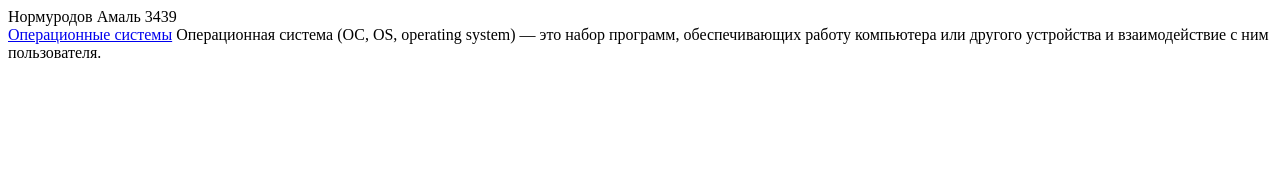
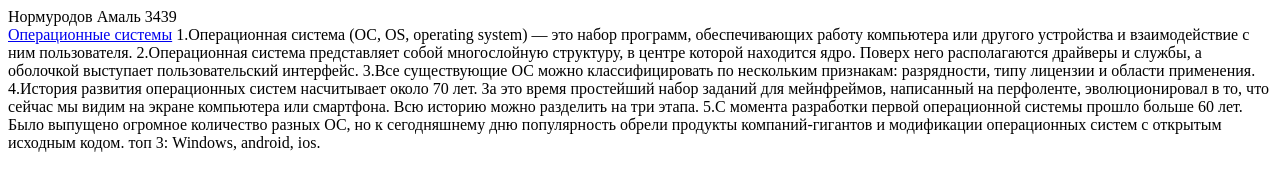
Before and after one commit to Amalchik172008/04.09, a plain HTML site: page index.html in a window 1280 px wide. Drawn offline with Linux system fonts and the light colour scheme.

Commit message:
Update index.html

```diff
--- a/index.html
+++ b/index.html
@@ -10,5 +10,11 @@
     <br>
     <a href="oper.html">Операционные системы</a>
 </body>
-Операционная система (ОС, OS, operating system) — это набор программ, обеспечивающих работу компьютера или другого устройства и взаимодействие с ним пользователя.
+1.Операционная система (ОС, OS, operating system) — это набор программ, обеспечивающих работу компьютера или другого устройства и взаимодействие с ним пользователя.
+2.Операционная система представляет собой многослойную структуру, в центре которой находится ядро. Поверх него располагаются драйверы и службы, а оболочкой выступает пользовательский интерфейс.
+3.Все существующие ОС можно классифицировать по нескольким признакам: разрядности, типу лицензии и области применения.
+4.История развития операционных систем насчитывает около 70 лет. За это время простейший набор заданий для мейнфреймов, написанный на перфоленте, эволюционировал в то, что сейчас мы видим на экране компьютера или смартфона.
+Всю историю можно разделить на три этапа.
+5.С момента разработки первой операционной системы прошло больше 60 лет. Было выпущено огромное количество разных ОС, но к сегодняшнему дню популярность обрели продукты компаний-гигантов и модификации операционных систем с открытым исходным кодом.
+топ 3: Windows, android, ios.
 </html>
```
